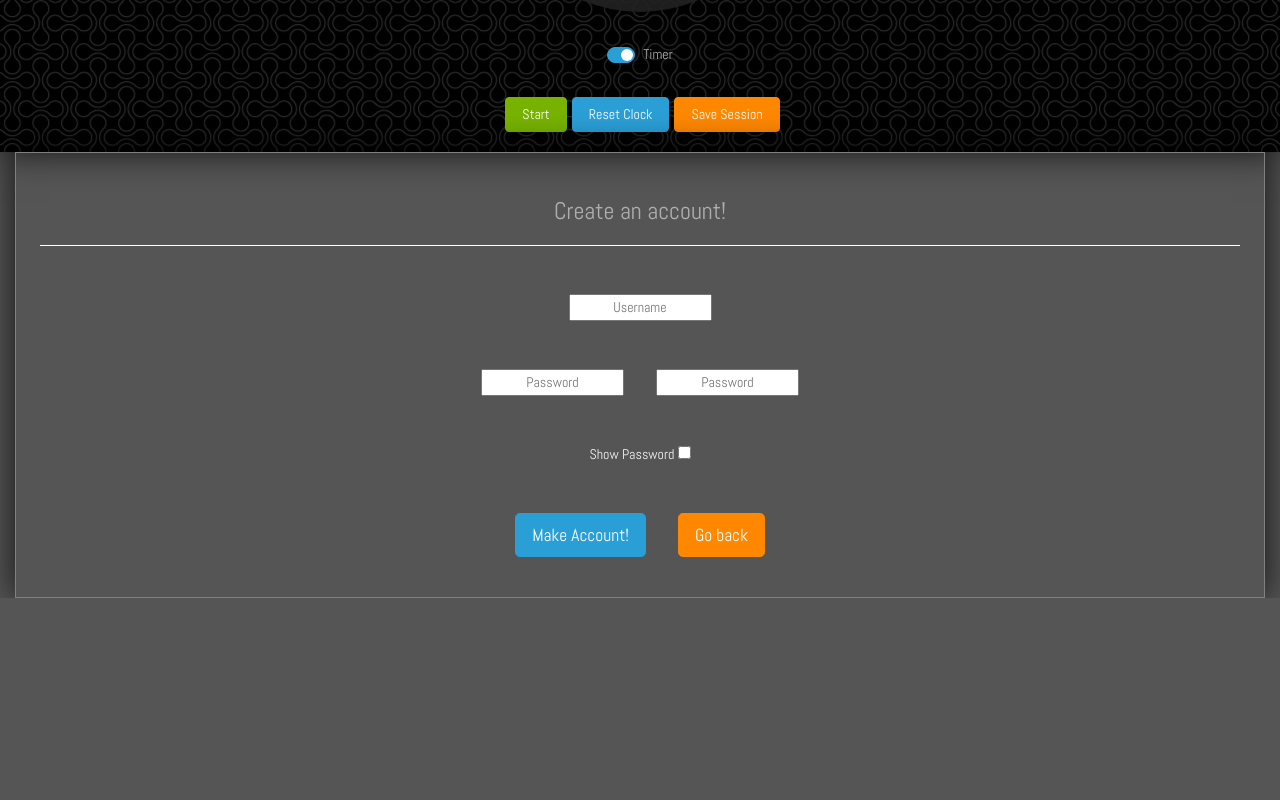
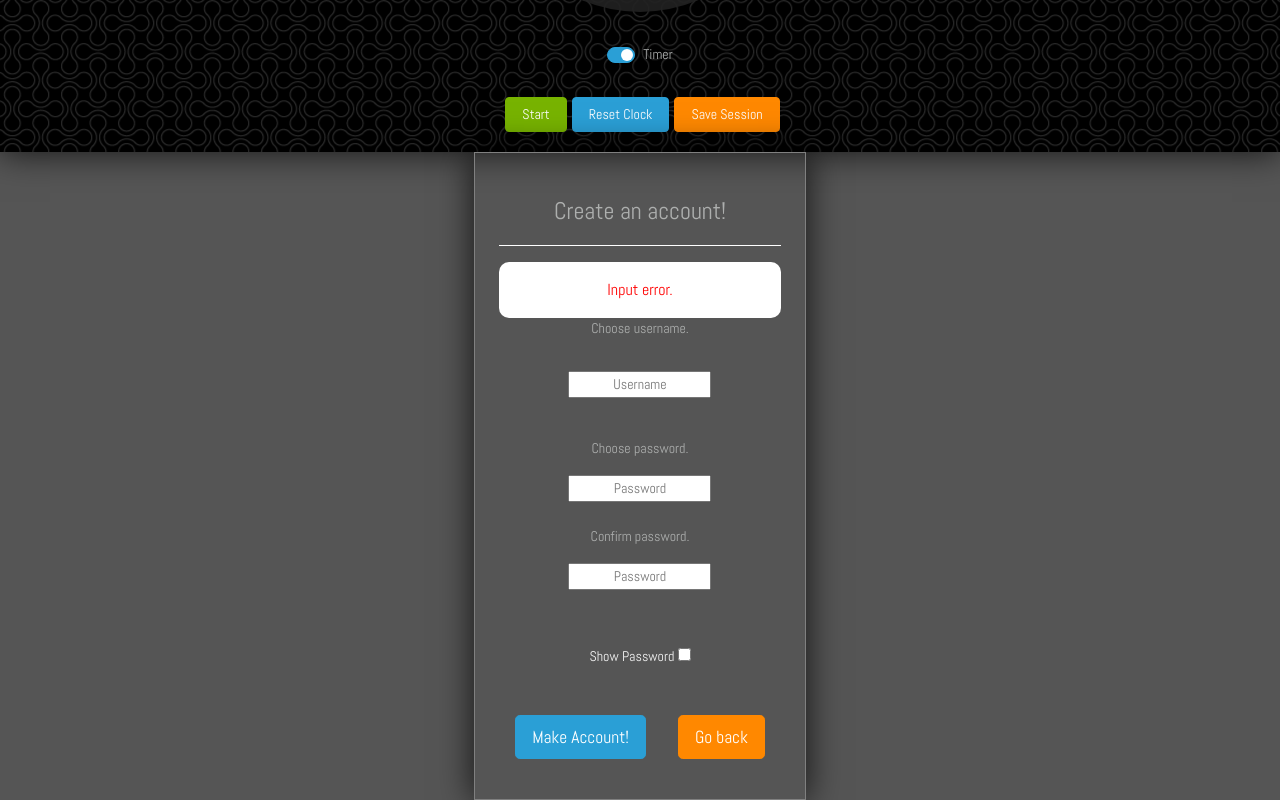
Before and after one commit to AgnumCode/ReactMeditate, a React (Create React App) app in the folder my-app/: page /SignIn/CreateAccount in a window 1280 px wide. Shown: the part 383-1183 px from the top of the page. Before the commit the page ends 981 px from the top, so only its background shows below. Built offline with nearby package versions, Linux system fonts and the light colour scheme.

Commit message:
broke out session items  into sub component, added, implemented react-spring

```diff
--- a/my-app/src/Components/CreateAccount.js
+++ b/my-app/src/Components/CreateAccount.js
@@ -1,13 +1,35 @@
 import React, { useState } from "react";
+import { DataContext } from "../Context/DataContext.js";
 import "./css/CreateAccount.css";
 
+const initialFormData = Object.freeze({
+  username: "",
+  password: "",
+  confirmPassword: ""
+});
+
 const CreateAccount = ({toggleModal}) => {
+
   const [showPassword, setShowPassword] = useState(false);
-  const [error, setError] = useState(false);
+  const [formData, updateFormData] = useState(initialFormData);
+  const [error, setError] = useState({
+    username: 0,
+    password: 0,
+    confirmPassword: 0
+  });
   const [confirmPassword, setConfirmPassword] = useState(false);
 
-  const handleChange = () => {};
+  const handleChange = (e) => {
+    updateFormData({
+      ...formData,
+      [e.target.name]: e.target.value.trim(),
+    });
 
+    if (formData.confirmPassword !== formData.password) {
+    }
+
+    setError(false);
+  };
   const handleSubmit = (e) => {
     e.preventDefault();
   };
@@ -24,6 +46,8 @@ const CreateAccount = ({toggleModal}) => {
           <div className="formBorder">
             <div className="formHeader">Create an account!</div>
             {error && <div className="error">Input error.</div>}
+            <label htmlFor="username">
+              Choose username.
             <input
               className="signInUsernameField"
               name="username"
@@ -31,7 +55,10 @@ const CreateAccount = ({toggleModal}) => {
               type="text"
               placeholder="Username"
             />
+            </label>
             <br />
+            <label htmlFor="password">
+              Choose password.
             <input
               className="signInPasswordField"
               name="password"
@@ -39,13 +66,18 @@ const CreateAccount = ({toggleModal}) => {
               placeholder="Password"
               onChange={handleChange}
             />
+            </label>
+            <br/>
+            <label htmlFor="confirmPassword">
+              Confirm password.
             <input
               className="signInPasswordField"
-              name="password"
+              name="confirmPassword"
               type={showPassword ? "text" : "password"}
               placeholder="Password"
               onChange={handleChange}
             />
+            </label>
             <br />
             <div className="showPasswordCheckbox">
               {" "}
--- a/my-app/src/Components/Home.js
+++ b/my-app/src/Components/Home.js
@@ -1,7 +1,7 @@
 import React, { useRef, useEffect, useContext } from "react";
 import { DataContext } from "../Context/DataContext.js";
 import HomeInfoCards from "./HomeInfoCards.js"
-import {useSpring, animated} from 'react-spring'
+import { useSpring, animated } from 'react-spring'
 import "./css/Home.css";
 
 const initialState = Object.freeze({
@@ -28,6 +28,8 @@ const Home = () => {
         </animated.div>
 
       ) : (
+
+
         <>
           <div className="jumbotron homeShadow">
             <h4>Welcome to React Meditate!</h4>
--- a/my-app/src/Components/SessionItem.js
+++ b/my-app/src/Components/SessionItem.js
@@ -17,7 +17,8 @@ const SessionItem = ({ user, setUser, sessionItemStyle }) => {
   };
 
   const transitions = useTransition(user.sessions, (userArray) => userArray.id, {
-    from: { transform: "translateX(-5000px)" },
+    config: {mass : 30, velocity: 3, tension: 170, friction: 110, clamp: true},
+    from: { transform: "translateY(5000px)" },
     enter: { transform: "translateY(0px)" },
     leave: { transform: "translateY(-5000px)" },
   });
--- a/my-app/src/Components/Sessions.js
+++ b/my-app/src/Components/Sessions.js
@@ -27,10 +27,8 @@ const Sessions = () => {
   }, [session.length]);
 
   useEffect(() => {
-
-    return () => {
-    }
-  }, [user])
+    return () => {};
+  }, [user]);
 
   const handleEmptyList = () => {
     return user.sessions.length === 0
--- a/my-app/src/Components/SignIn.js
+++ b/my-app/src/Components/SignIn.js
@@ -1,14 +1,16 @@
 import React, { useState, useContext, useRef, useEffect } from "react";
 import { DataContext } from "../Context/DataContext.js";
 import { useHistory } from "react-router";
+import { useSpring, animated } from 'react-spring';
 import CreateAccount from "./CreateAccount";
 import "./css/SignIn.css";
 
+const initialFormData = Object.freeze({
+  username: "",
+  password: "",
+});
+
 const SignIn = () => {
-  const initialFormData = Object.freeze({
-    username: "",
-    password: "",
-  });
 
   const signInContainerScrollIntoRef = useRef(null);
   const signInErrorRef = useRef(null);
@@ -22,6 +24,7 @@ const SignIn = () => {
 
   const toggleModal = () => {
     setModalOpen(!modalOpen);
+    setError(false);
   };
 
   useEffect(() => {
@@ -35,7 +38,6 @@ const SignIn = () => {
       ...formData,
       [e.target.name]: e.target.value.trim(),
     });
-
     setError(false);
   };
 
--- a/my-app/src/Components/css/CreateAccount.css
+++ b/my-app/src/Components/css/CreateAccount.css
@@ -18,3 +18,12 @@
   -moz-box-shadow: 0px 0px 33px 1px rgba(0, 0, 0, 0.75);
   box-shadow: 0px 0px 33px 1px rgba(0, 0, 0, 0.75);
 }
+
+.createForm {
+  display: flex;
+  text-align: center;
+}
+
+label {
+  display: inline-grid;
+}
--- a/my-app/src/Components/css/SignIn.css
+++ b/my-app/src/Components/css/SignIn.css
@@ -11,6 +11,7 @@
 .signInForm {
   justify-content: center;
   text-align: center;
+  display: flex;
 }
 
 
@@ -29,10 +30,6 @@
   padding-bottom: 1rem;
   border-bottom: 1px groove white;
   margin-bottom: 1rem;
-
-}
-
-.formAvatar {
 
 }
 
@@ -59,4 +56,6 @@
   padding: 1rem;
   font-size: 1rem;
   color: red;
+  background-color: white;
+  border-radius: 10px;
 }
```
